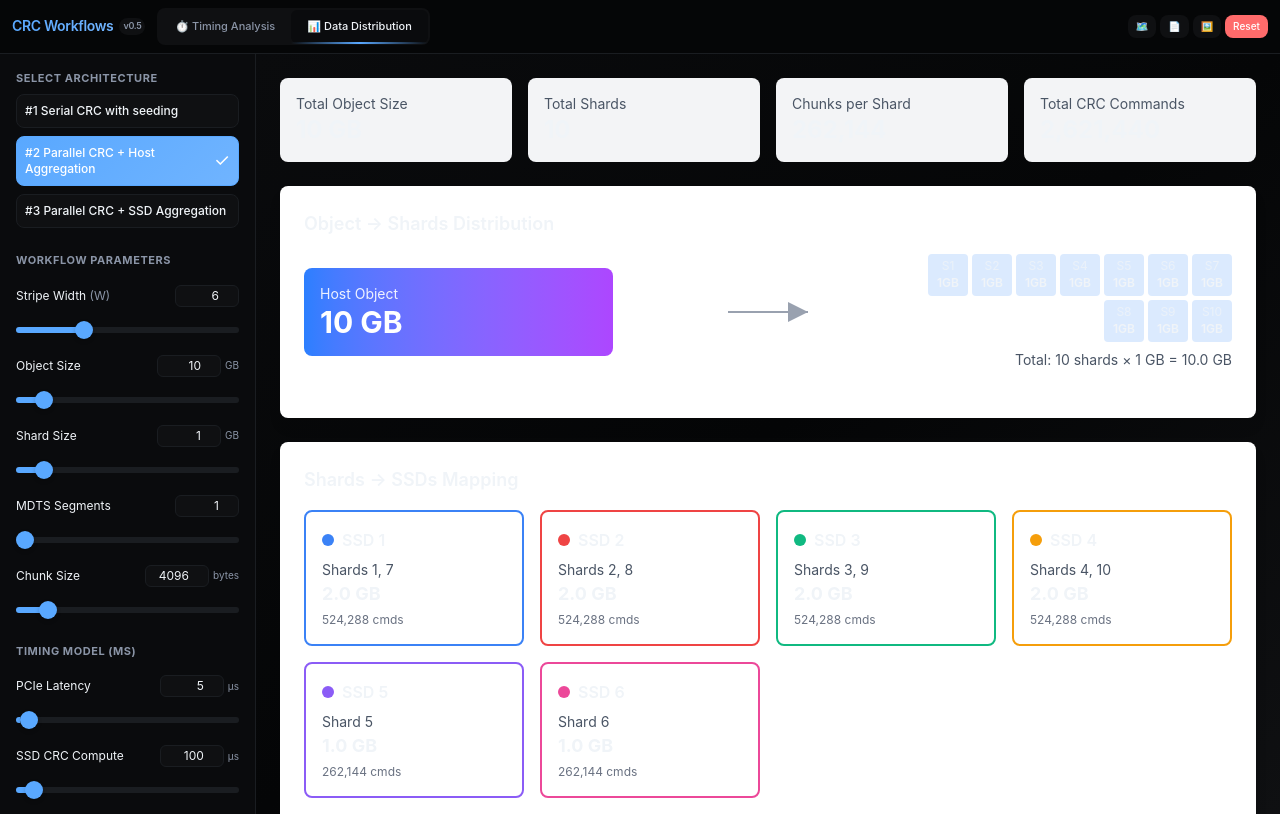
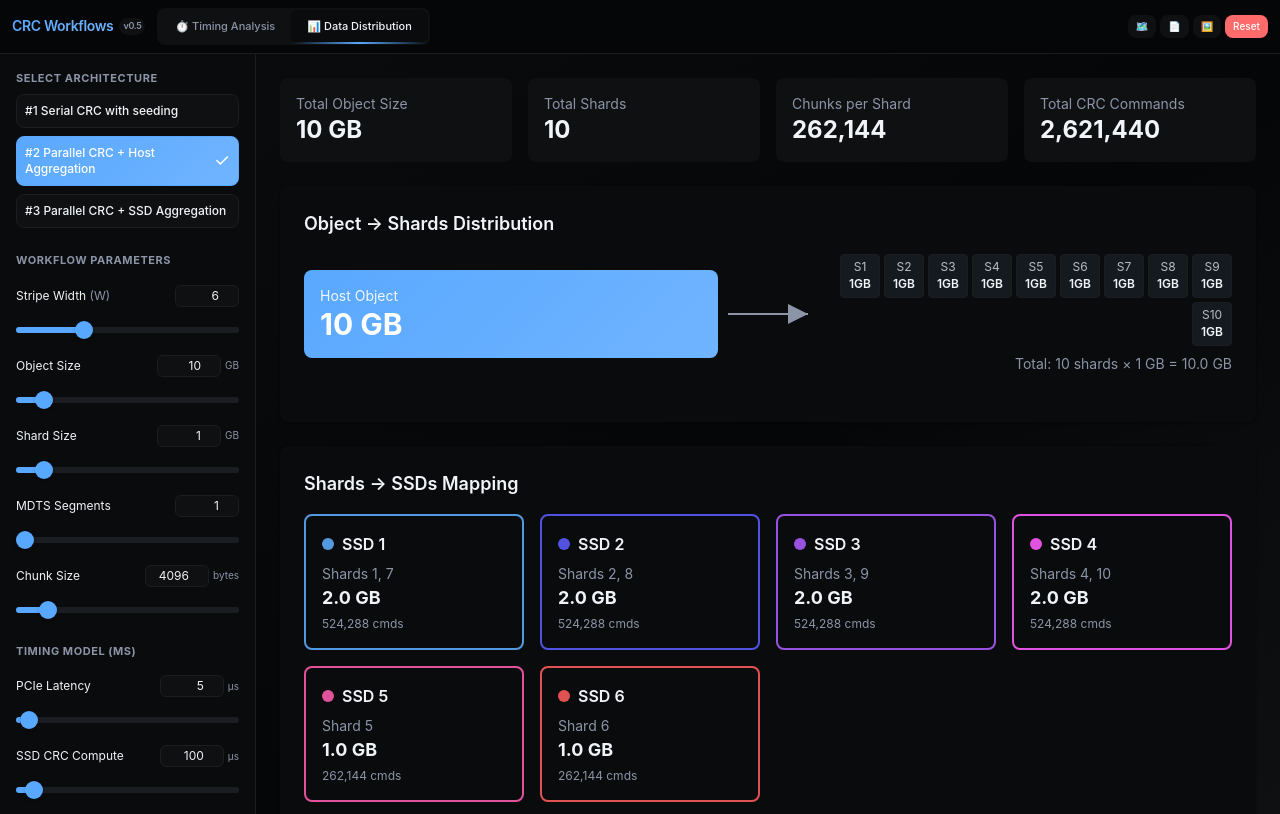
Before and after one commit to vinitvyas09/ssd-crc, a Next.js app: page /crc-workflow in a window 1280 px wide. Both pictures are taken after a click on the button "📊 Data Distribution". Built offline with nearby package versions, Linux system fonts and the light colour scheme.

Commit message:
Refactor DataDistributionView component to enhance UI consistency and readability. Updated color schemes to align with theme variables, improved text visibility, and streamlined layout for better user experience in data visualization.

```diff
--- a/app/components/crc-workflow/DataDistributionView.tsx
+++ b/app/components/crc-workflow/DataDistributionView.tsx
@@ -33,48 +33,52 @@ export default function DataDistributionView({ state }: DataDistributionViewProp
     };
   }, [objectSizeGB, shardSizeGB, chunkBytes, W]);
 
-  const ssdColors = [
-    '#3b82f6', '#ef4444', '#10b981', '#f59e0b',
-    '#8b5cf6', '#ec4899', '#06b6d4', '#84cc16',
-    '#f97316', '#a855f7', '#14b8a6', '#eab308'
-  ];
+  // Use accent colors consistent with the theme
+  const ssdColors = useMemo(() => {
+    // Generate colors based on the accent color
+    const baseHue = 210; // Blue base
+    return Array.from({ length: 12 }, (_, i) => {
+      const hue = (baseHue + (i * 30)) % 360;
+      return `hsl(${hue}, 70%, ${state.dark ? '60%' : '50%'})`;
+    });
+  }, [state.dark]);
 
   return (
     <div className="flex flex-col gap-6 p-6">
       {/* Statistics Bar */}
       <div className="grid grid-cols-2 md:grid-cols-4 gap-4">
-        <div className="bg-gray-100 dark:bg-gray-800 rounded-lg p-4">
-          <div className="text-sm text-gray-600 dark:text-gray-400">Total Object Size</div>
-          <div className="text-2xl font-bold">{objectSizeGB} GB</div>
+        <div className="rounded-lg p-4" style={{ backgroundColor: 'var(--panel-2)' }}>
+          <div className="text-sm" style={{ color: 'var(--muted)' }}>Total Object Size</div>
+          <div className="text-2xl font-bold" style={{ color: 'var(--fg)' }}>{objectSizeGB} GB</div>
         </div>
-        <div className="bg-gray-100 dark:bg-gray-800 rounded-lg p-4">
-          <div className="text-sm text-gray-600 dark:text-gray-400">Total Shards</div>
-          <div className="text-2xl font-bold">{calculations.totalShards}</div>
+        <div className="rounded-lg p-4" style={{ backgroundColor: 'var(--panel-2)' }}>
+          <div className="text-sm" style={{ color: 'var(--muted)' }}>Total Shards</div>
+          <div className="text-2xl font-bold" style={{ color: 'var(--fg)' }}>{calculations.totalShards}</div>
         </div>
-        <div className="bg-gray-100 dark:bg-gray-800 rounded-lg p-4">
-          <div className="text-sm text-gray-600 dark:text-gray-400">Chunks per Shard</div>
-          <div className="text-2xl font-bold">{calculations.chunksPerShard.toLocaleString()}</div>
+        <div className="rounded-lg p-4" style={{ backgroundColor: 'var(--panel-2)' }}>
+          <div className="text-sm" style={{ color: 'var(--muted)' }}>Chunks per Shard</div>
+          <div className="text-2xl font-bold" style={{ color: 'var(--fg)' }}>{calculations.chunksPerShard.toLocaleString()}</div>
         </div>
-        <div className="bg-gray-100 dark:bg-gray-800 rounded-lg p-4">
-          <div className="text-sm text-gray-600 dark:text-gray-400">Total CRC Commands</div>
-          <div className="text-2xl font-bold">{calculations.totalChunks.toLocaleString()}</div>
+        <div className="rounded-lg p-4" style={{ backgroundColor: 'var(--panel-2)' }}>
+          <div className="text-sm" style={{ color: 'var(--muted)' }}>Total CRC Commands</div>
+          <div className="text-2xl font-bold" style={{ color: 'var(--fg)' }}>{calculations.totalChunks.toLocaleString()}</div>
         </div>
       </div>
 
       {/* Object to Shards Breakdown */}
-      <div className="bg-white dark:bg-gray-900 rounded-lg p-6 shadow-lg">
-        <h3 className="text-lg font-semibold mb-4">Object → Shards Distribution</h3>
+      <div className="rounded-lg p-6" style={{ backgroundColor: 'var(--panel)', boxShadow: '0 1px 3px var(--shadow)' }}>
+        <h3 className="text-lg font-semibold mb-4" style={{ color: 'var(--fg)' }}>Object → Shards Distribution</h3>
 
         <div className="flex items-center justify-between mb-6">
           <div className="flex-1">
-            <div className="bg-gradient-to-r from-blue-500 to-purple-500 rounded-lg p-4 text-white">
+            <div className="rounded-lg p-4 text-white" style={{ background: `linear-gradient(135deg, var(--accent), var(--accent-hover))` }}>
               <div className="text-sm opacity-90">Host Object</div>
               <div className="text-3xl font-bold">{objectSizeGB} GB</div>
             </div>
           </div>
 
-          <div className="flex-1 flex justify-center">
-            <svg width="100" height="50" className="text-gray-400">
+          <div className="flex justify-center">
+            <svg width="100" height="50" style={{ color: 'var(--muted)' }}>
               <defs>
                 <marker id="arrowhead" markerWidth="10" markerHeight="10" refX="10" refY="5" orient="auto">
                   <polygon points="0 0, 10 5, 0 10" fill="currentColor" />
@@ -96,8 +100,11 @@ export default function DataDistributionView({ state }: DataDistributionViewProp
                     shardViews.push(
                       <div
                         key={i}
-                        className="bg-blue-100 dark:bg-blue-900 rounded px-2 py-1 text-center"
+                        className="rounded px-2 py-1 text-center"
                         style={{
+                          backgroundColor: 'var(--activity)',
+                          color: 'var(--fg)',
+                          border: '1px solid var(--grid)',
                           minWidth: `${Math.max(40, 100 / Math.sqrt(calculations.totalShards))}px`,
                           fontSize: `${Math.max(10, 14 - calculations.totalShards / 5)}px`
                         }}
@@ -114,8 +121,11 @@ export default function DataDistributionView({ state }: DataDistributionViewProp
                     shardViews.push(
                       <div
                         key={i}
-                        className="bg-blue-100 dark:bg-blue-900 rounded px-2 py-1 text-center transition-all"
+                        className="rounded px-2 py-1 text-center transition-all"
                         style={{
+                          backgroundColor: 'var(--activity)',
+                          color: 'var(--fg)',
+                          border: '1px solid var(--grid)',
                           minWidth: `${40 * scale}px`,
                           fontSize: `${Math.max(10, 14 * scale)}px`,
                           opacity: 0.5 + scale * 0.5
@@ -128,7 +138,7 @@ export default function DataDistributionView({ state }: DataDistributionViewProp
                   }
 
                   shardViews.push(
-                    <div key="ellipsis" className="flex items-center px-2 text-gray-500 dark:text-gray-400 font-bold">
+                    <div key="ellipsis" className="flex items-center px-2 font-bold" style={{ color: 'var(--muted)' }}>
                       ···
                     </div>
                   );
@@ -136,8 +146,14 @@ export default function DataDistributionView({ state }: DataDistributionViewProp
                   shardViews.push(
                     <div
                       key={calculations.totalShards - 1}
-                      className="bg-blue-100 dark:bg-blue-900 rounded px-2 py-1 text-center"
-                      style={{ minWidth: '40px', fontSize: '12px' }}
+                      className="rounded px-2 py-1 text-center"
+                      style={{
+                        backgroundColor: 'var(--activity)',
+                        color: 'var(--fg)',
+                        border: '1px solid var(--grid)',
+                        minWidth: '40px',
+                        fontSize: '12px'
+                      }}
                     >
                       <div className="text-xs opacity-75">S{calculations.totalShards}</div>
                       <div className="font-semibold">{shardSizeGB}GB</div>
@@ -148,7 +164,7 @@ export default function DataDistributionView({ state }: DataDistributionViewProp
                 return shardViews;
               })()}
             </div>
-            <div className="text-right mt-2 text-sm text-gray-600 dark:text-gray-400">
+            <div className="text-right mt-2 text-sm" style={{ color: 'var(--muted)' }}>
               Total: {calculations.totalShards} shards × {shardSizeGB} GB = {(calculations.totalShards * shardSizeGB).toFixed(1)} GB
             </div>
           </div>
@@ -156,8 +172,8 @@ export default function DataDistributionView({ state }: DataDistributionViewProp
       </div>
 
       {/* Shards to SSDs Distribution */}
-      <div className="bg-white dark:bg-gray-900 rounded-lg p-6 shadow-lg">
-        <h3 className="text-lg font-semibold mb-4">Shards → SSDs Mapping</h3>
+      <div className="rounded-lg p-6" style={{ backgroundColor: 'var(--panel)', boxShadow: '0 1px 3px var(--shadow)' }}>
+        <h3 className="text-lg font-semibold mb-4" style={{ color: 'var(--fg)' }}>Shards → SSDs Mapping</h3>
 
         <div className="grid grid-cols-2 md:grid-cols-3 lg:grid-cols-4 gap-4">
           {Array.from({ length: W }).map((_, ssdIndex) => {
@@ -168,11 +184,11 @@ export default function DataDistributionView({ state }: DataDistributionViewProp
               <div key={ssdIndex} className="border-2 rounded-lg p-4" style={{ borderColor: ssdColors[ssdIndex % ssdColors.length] }}>
                 <div className="flex items-center gap-2 mb-2">
                   <div className="w-3 h-3 rounded-full" style={{ backgroundColor: ssdColors[ssdIndex % ssdColors.length] }}></div>
-                  <div className="font-semibold">SSD {ssdIndex + 1}</div>
+                  <div className="font-semibold" style={{ color: 'var(--fg)' }}>SSD {ssdIndex + 1}</div>
                 </div>
                 {shardCount > 0 ? (
                   <>
-                    <div className="text-sm text-gray-600 dark:text-gray-400">
+                    <div className="text-sm" style={{ color: 'var(--muted)' }}>
                       {shardCount === 1
                         ? `Shard ${shards[0] + 1}`
                         : shardCount <= 3
@@ -180,13 +196,13 @@ export default function DataDistributionView({ state }: DataDistributionViewProp
                         : `Shards ${shards[0] + 1}, ${shards[1] + 1}... (${shardCount} total)`
                       }
                     </div>
-                    <div className="text-lg font-bold">{(shardCount * shardSizeGB).toFixed(1)} GB</div>
-                    <div className="text-xs text-gray-500 dark:text-gray-500 mt-1">
+                    <div className="text-lg font-bold" style={{ color: 'var(--fg)' }}>{(shardCount * shardSizeGB).toFixed(1)} GB</div>
+                    <div className="text-xs mt-1" style={{ color: 'var(--muted)' }}>
                       {(shardCount * calculations.chunksPerShard).toLocaleString()} cmds
                     </div>
                   </>
                 ) : (
-                  <div className="text-sm text-gray-400 dark:text-gray-600">No data</div>
+                  <div className="text-sm" style={{ color: 'var(--muted)', opacity: 0.5 }}>No data</div>
                 )}
               </div>
             );
@@ -195,15 +211,15 @@ export default function DataDistributionView({ state }: DataDistributionViewProp
       </div>
 
       {/* Command Stream Visualization */}
-      <div className="bg-white dark:bg-gray-900 rounded-lg p-6 shadow-lg">
-        <h3 className="text-lg font-semibold mb-4">CRC Command Stream</h3>
+      <div className="rounded-lg p-6" style={{ backgroundColor: 'var(--panel)', boxShadow: '0 1px 3px var(--shadow)' }}>
+        <h3 className="text-lg font-semibold mb-4" style={{ color: 'var(--fg)' }}>CRC Command Stream</h3>
 
         <div className="space-y-4">
           <div className="flex items-center gap-4">
             <div className="flex-1">
-              <div className="text-sm text-gray-600 dark:text-gray-400 mb-1">Per Shard Breakdown</div>
-              <div className="bg-gray-100 dark:bg-gray-800 rounded p-3">
-                <div className="flex items-center justify-between">
+              <div className="text-sm mb-1" style={{ color: 'var(--muted)' }}>Per Shard Breakdown</div>
+              <div className="rounded p-3" style={{ backgroundColor: 'var(--panel-2)' }}>
+                <div className="flex items-center justify-between" style={{ color: 'var(--fg)' }}>
                   <span>1 Shard ({shardSizeGB} GB)</span>
                   <span className="text-xl">→</span>
                   <span className="font-semibold">{calculations.chunksPerShard.toLocaleString()} chunks</span>
@@ -215,26 +231,30 @@ export default function DataDistributionView({ state }: DataDistributionViewProp
           </div>
 
           <div className="mt-4">
-            <div className="text-sm text-gray-600 dark:text-gray-400 mb-2">Command Generation</div>
-            <div className="bg-gradient-to-r from-green-50 to-blue-50 dark:from-green-900 dark:to-blue-900 rounded-lg p-4">
+            <div className="text-sm mb-2" style={{ color: 'var(--muted)' }}>Command Generation</div>
+            <div className="rounded-lg p-4" style={{
+              background: state.dark
+                ? 'linear-gradient(135deg, rgba(36, 210, 138, 0.1), rgba(89, 168, 255, 0.1))'
+                : 'linear-gradient(135deg, rgba(36, 210, 138, 0.05), rgba(89, 168, 255, 0.05))'
+            }}>
               <div className="grid grid-cols-1 md:grid-cols-3 gap-4 text-center">
                 <div>
-                  <div className="text-2xl font-bold text-green-600 dark:text-green-400">
+                  <div className="text-2xl font-bold" style={{ color: 'var(--ok)' }}>
                     {calculations.totalChunks.toLocaleString()}
                   </div>
-                  <div className="text-sm text-gray-600 dark:text-gray-400">Total CRC_READ_PLUS commands</div>
+                  <div className="text-sm" style={{ color: 'var(--muted)' }}>Total CRC_READ_PLUS commands</div>
                 </div>
                 <div>
-                  <div className="text-2xl font-bold text-blue-600 dark:text-blue-400">
+                  <div className="text-2xl font-bold" style={{ color: 'var(--accent)' }}>
                     {calculations.chunkSizeMB.toFixed(2)} MB
                   </div>
-                  <div className="text-sm text-gray-600 dark:text-gray-400">Data per command</div>
+                  <div className="text-sm" style={{ color: 'var(--muted)' }}>Data per command</div>
                 </div>
                 <div>
-                  <div className="text-2xl font-bold text-purple-600 dark:text-purple-400">
+                  <div className="text-2xl font-bold" style={{ color: 'var(--warn)' }}>
                     {W}
                   </div>
-                  <div className="text-sm text-gray-600 dark:text-gray-400">Parallel SSDs</div>
+                  <div className="text-sm" style={{ color: 'var(--muted)' }}>Parallel SSDs</div>
                 </div>
               </div>
             </div>
@@ -242,8 +262,8 @@ export default function DataDistributionView({ state }: DataDistributionViewProp
 
           {/* Visual Command Flow */}
           <div className="mt-6">
-            <div className="text-sm text-gray-600 dark:text-gray-400 mb-2">Command Flow Visualization</div>
-            <div className="relative h-32 bg-gray-50 dark:bg-gray-800 rounded-lg overflow-hidden">
+            <div className="text-sm mb-2" style={{ color: 'var(--muted)' }}>Command Flow Visualization</div>
+            <div className="relative h-32 rounded-lg overflow-hidden" style={{ backgroundColor: 'var(--panel-2)' }}>
               <svg width="100%" height="100%" className="absolute inset-0">
                 {Array.from({ length: Math.min(20, calculations.totalChunks) }).map((_, i) => {
                   const ssdIndex = i % W;
@@ -273,7 +293,7 @@ export default function DataDistributionView({ state }: DataDistributionViewProp
                   );
                 })}
               </svg>
-              <div className="absolute bottom-2 right-2 text-xs text-gray-500 dark:text-gray-400">
+              <div className="absolute bottom-2 right-2 text-xs" style={{ color: 'var(--muted)' }}>
                 Showing first {Math.min(20, calculations.totalChunks)} of {calculations.totalChunks.toLocaleString()} commands
               </div>
             </div>
```
